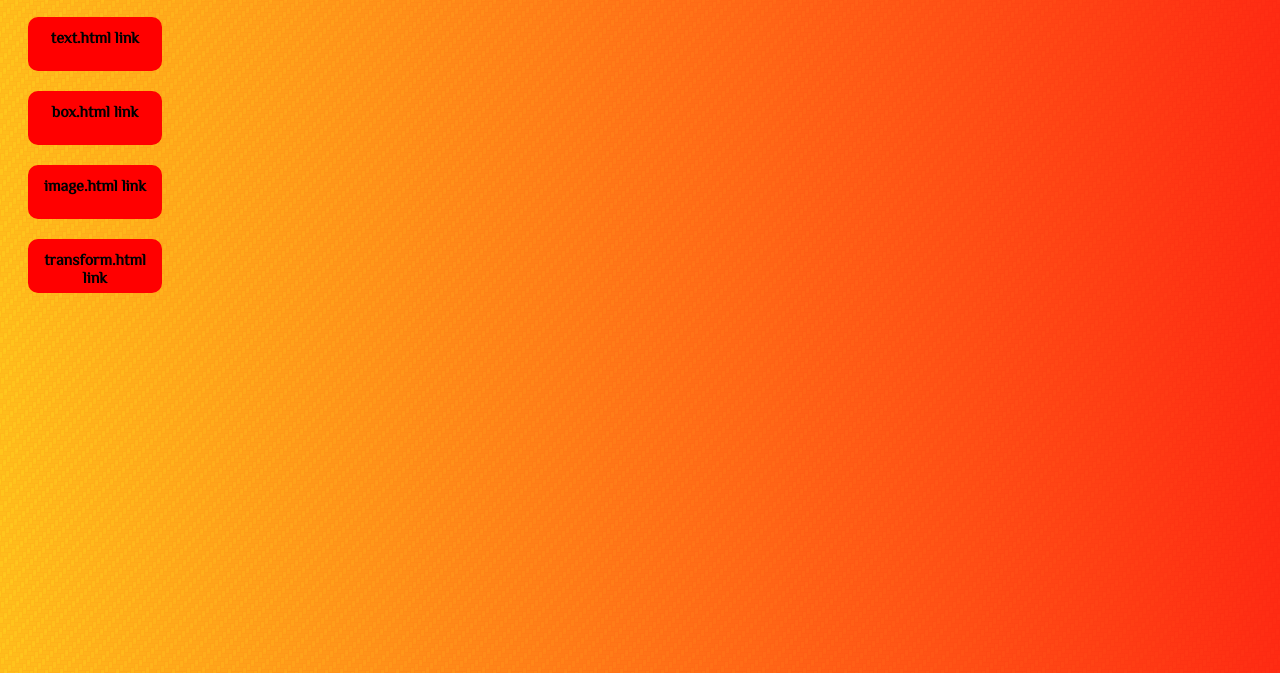
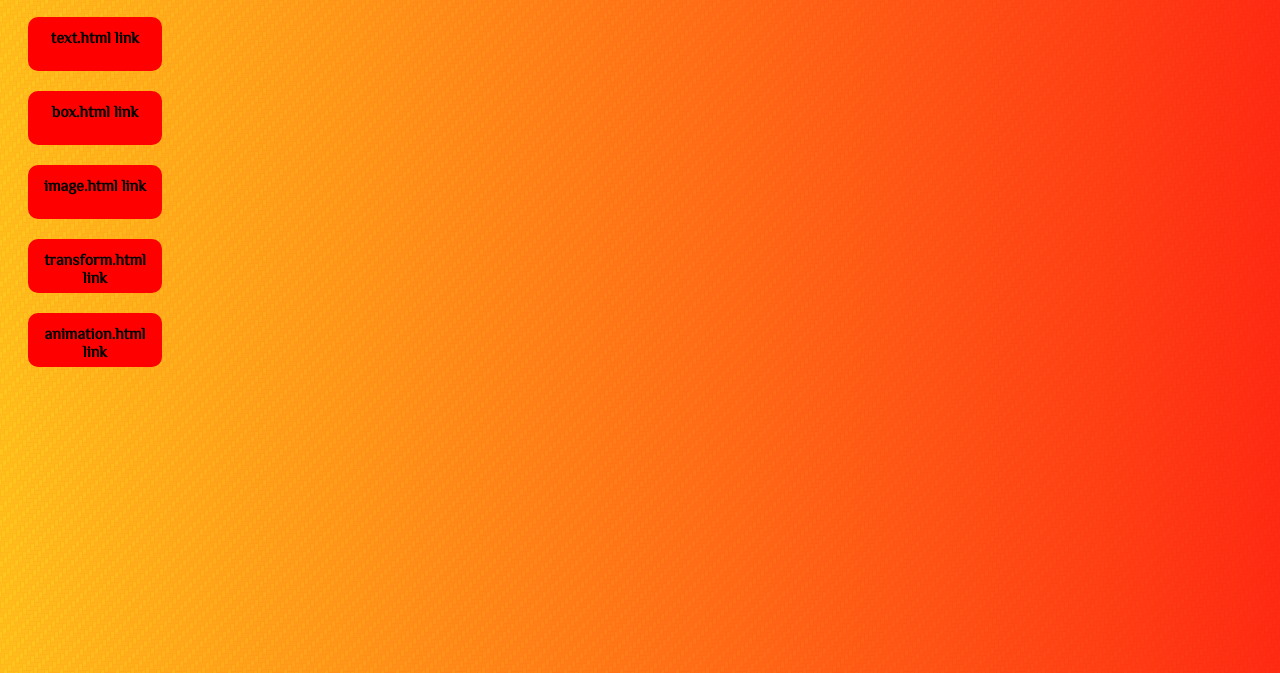
Before and after one commit to Frost717/my-site, a plain HTML site: page index.html in a window 1280 px wide. Shown: the part 127-800 px from the top of the page. Drawn offline with Linux system fonts and the light colour scheme.

Commit message:
Update index.html

```diff
--- a/index.html
+++ b/index.html
@@ -97,7 +97,7 @@ background-color: red;
 <li><a herf="https://frost717.github.io/my-site/transforms.html">transform.html link</a></li>
 </ul>
 
-
+<a href="https://frost717.github.io/my-site/animation.html">animation.html link</a>
 
 
   </body>
```
